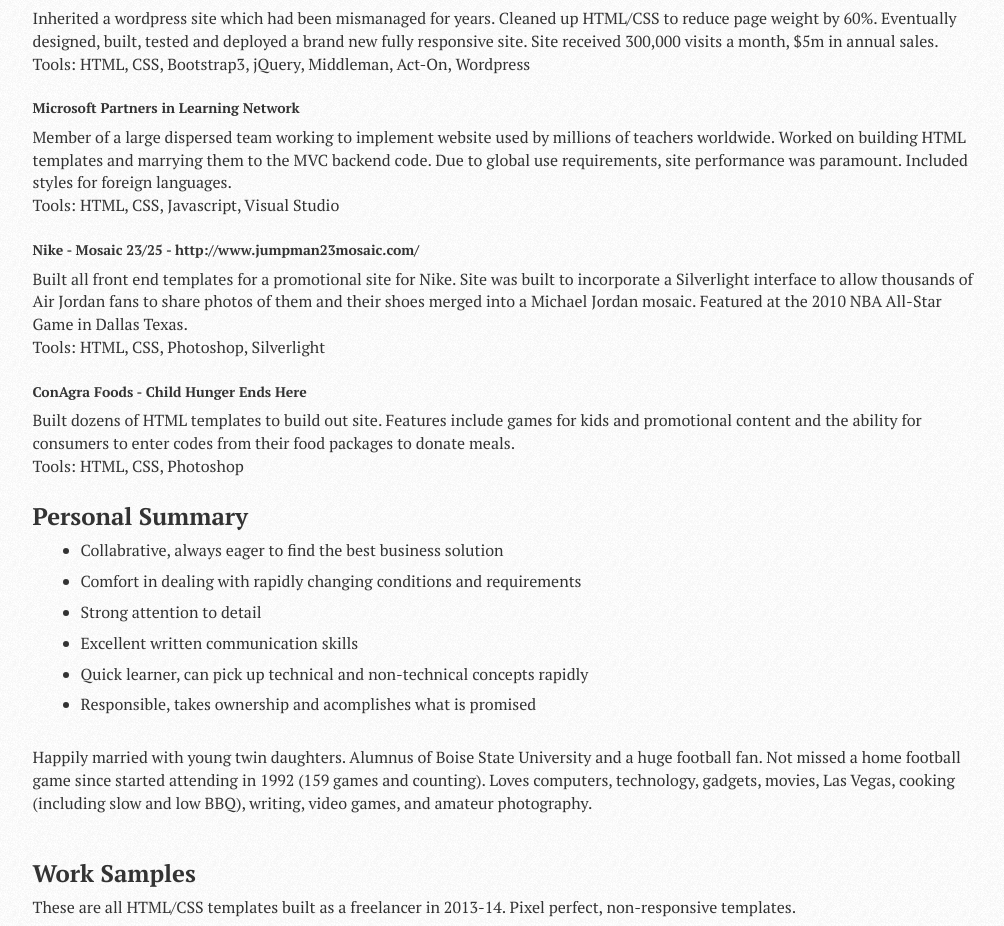
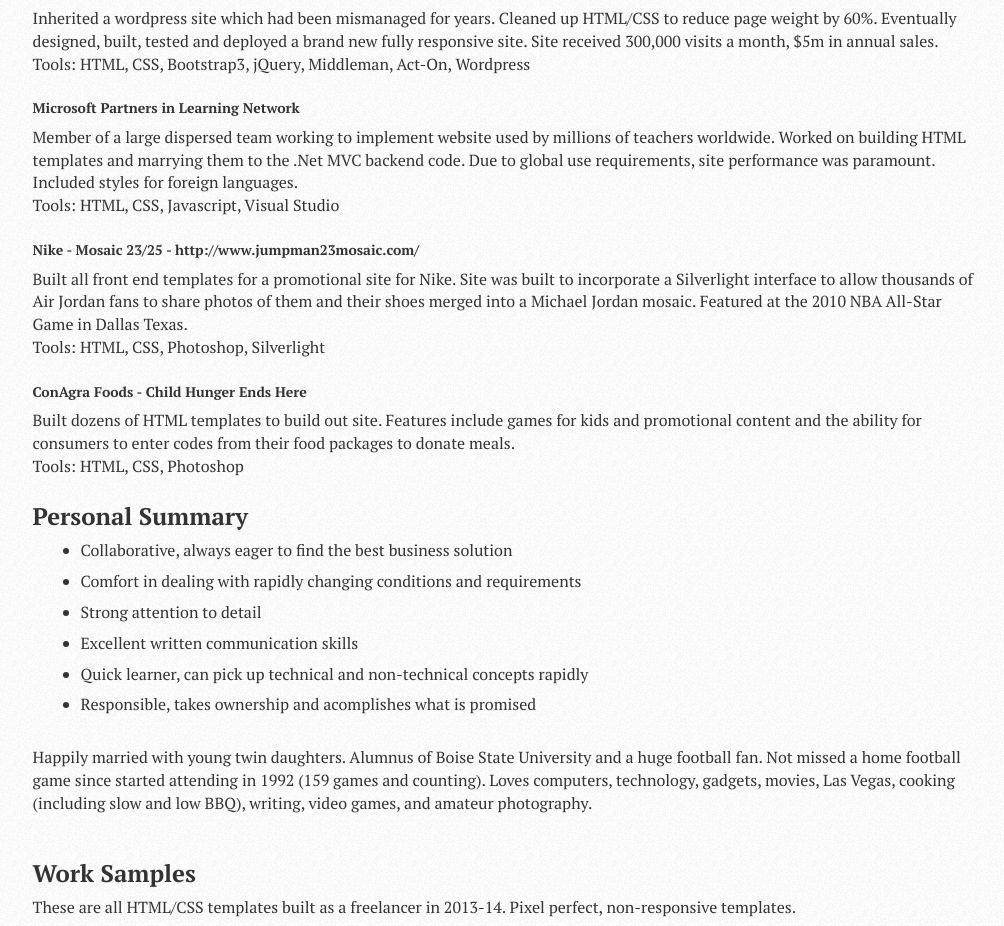
Before and after one commit to jasonhaberman/resume, a plain HTML site: page index.html in a window 1280 px wide. Shown: the part 1328-2254 px from the top of the page, without its empty margins (135-1139 px from the left). Drawn offline with nearby package versions, Linux system fonts and the light colour scheme.

Commit message:
spelling error

```diff
--- a/index.html
+++ b/index.html
@@ -158,7 +158,7 @@
 
             <h5>Microsoft Partners in Learning Network</h5>
             <p>Member of a large dispersed team working to implement website used by millions of teachers worldwide.
-                Worked on building HTML templates and marrying them to the MVC backend code. Due to global use
+                Worked on building HTML templates and marrying them to the .Net MVC backend code. Due to global use
                 requirements, site performance was paramount. Included styles for foreign languages.<br>
                 Tools: HTML, CSS, Javascript, Visual Studio</p>
 
@@ -175,7 +175,7 @@
 
             <h3>Personal Summary</h3>
             <ul>
-                <li>Collabrative, always eager to find the best business solution</li>
+                <li>Collaborative, always eager to find the best business solution</li>
                 <li>Comfort in dealing with rapidly changing conditions and requirements</li>
                 <li>Strong attention to detail</li>
                 <li>Excellent written communication skills</li>
```
